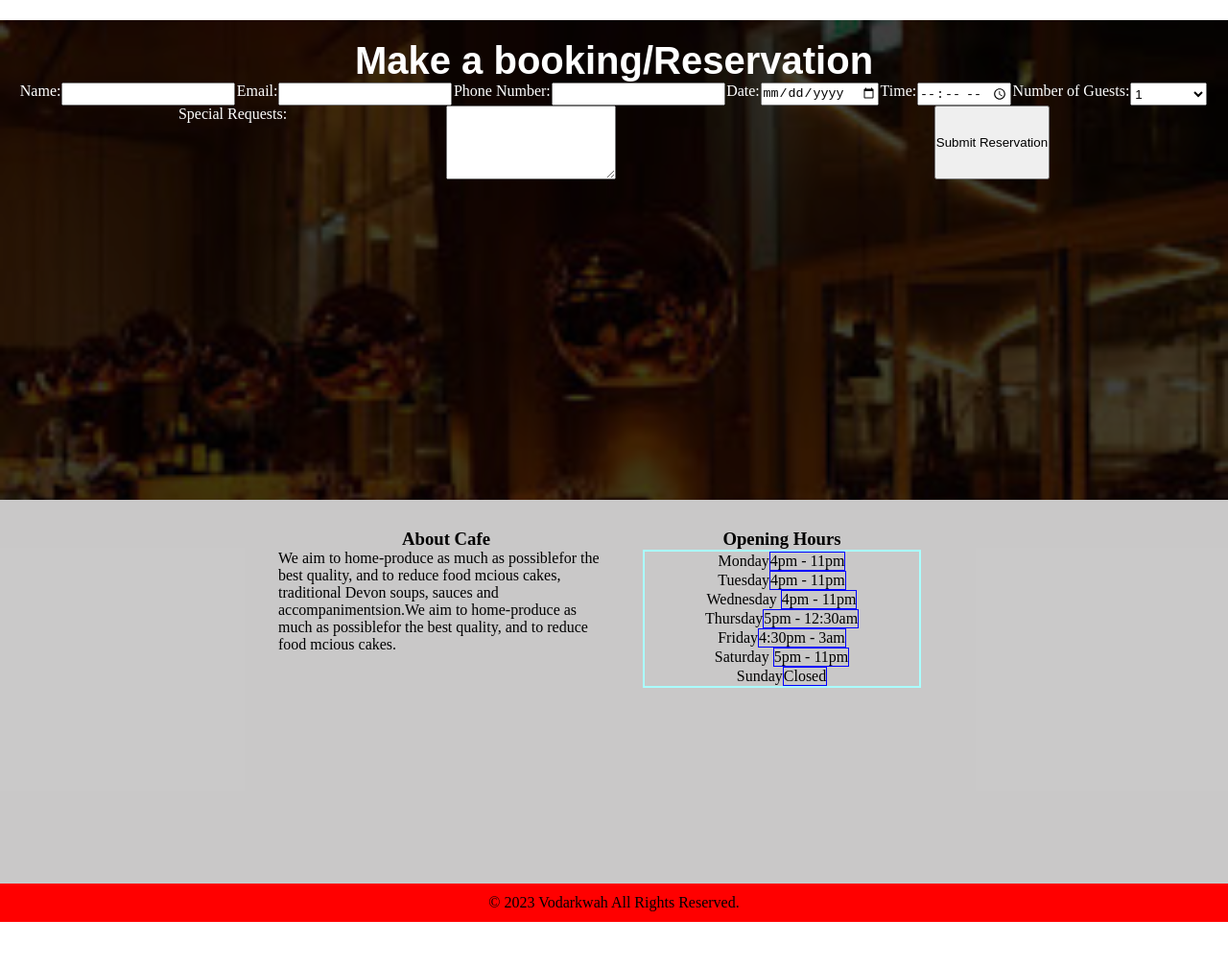
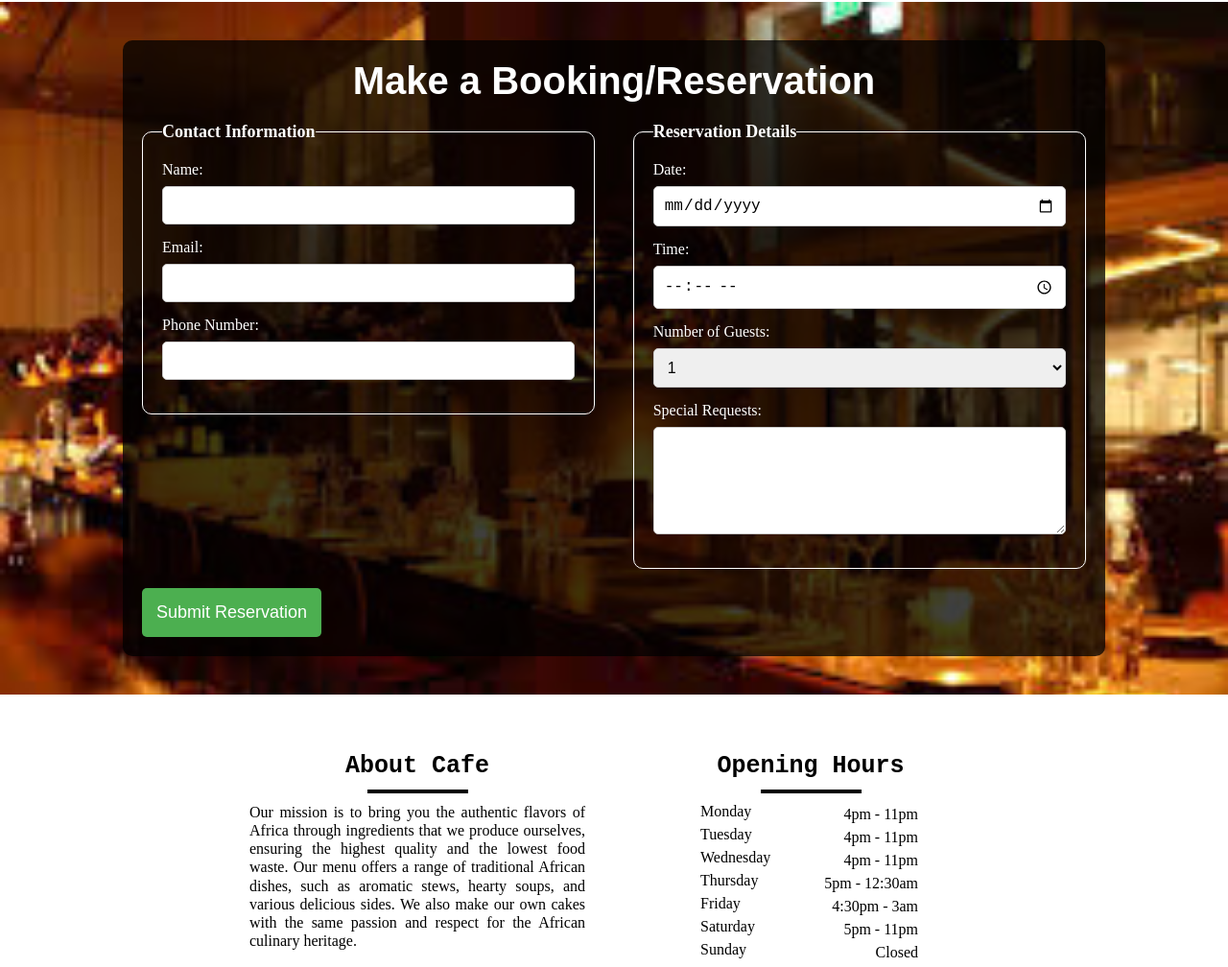
Before and after one commit to Vodarkwah/little-lemon-restaurant, a plain HTML site: page index.html in a window 1280 px wide. Shown: the part 1462-2470 px from the top of the page at 96% size. Before the commit the page ends 2423 px from the top, so only its background shows below. Drawn offline with Linux system fonts and the light colour scheme.

Commit message:
fixed reservation errors. Improved usability

```diff
--- a/index.html
+++ b/index.html
@@ -51,8 +51,9 @@
             </div>
 
         </div>
-        <h1 style="text-align: center; margin: 15px auto;" >Menu</h1>
-        <p style="margin: 30px; text-align: center; font-size: 30px;"> Step into a culinary journey where flavors dance on your palate and each bite tells a story of passion and craftsmanship. Our menu is a symphony of taste, blending the freshest ingredients with inspired creativity to transport you to a world of gastronomic delight. Picture succulent cuts of perfectly grilled meats, delicately seasoned seafood, and vibrant, garden-fresh vegetables—all expertly curated to tantalize your taste buds. From the first sip to the last bite, our dishes are a celebration of culinary artistry. Join us and embark on a dining experience that transcends the ordinary, where every meal is a sensory adventure waiting to be savored. </p>
+        <h1 style="text-align: center; margin: 25px auto; font-size: 50px; font-family:'Trebuchet MS', 'Lucida Sans Unicode', 'Lucida Grande', 'Lucida Sans', Arial;" >Menu</h1>
+        <p style="margin: 50px; text-align: center; font-size: 30px; font-family: 'Lucida Sans', 'Lucida Sans Regular', 'Lucida Grande', 'Lucida Sans Unicode';"> Step into a culinary journey where flavors dance on your palate and each bite tells a story of passion and craftsmanship.</p>
+        <p style="margin: 30px; text-align: center; font-size: 20px; color: rgb(124, 124, 124); font-family: Arial;"> Our menu is a symphony of taste, blending the freshest ingredients with inspired creativity to transport you to a world of gastronomic delight. </p>
         <section id="dishes">
 
             <div class="card banku">
@@ -86,23 +87,30 @@
 
         <section id="reservation">
             <div class="reservation-container">
-                <h3>Make a booking/Reservation</h3>
-                <form action="">
-
+                <h3>Make a Booking/Reservation</h3>
+                <form action="" id="reservation-form">
+                    <div class="form-section">
+                        <fieldset>
+                            <legend>Contact Information</legend>
                             <label for="name">Name:</label>
-                    <input type="text" id="name" name="name" required><br>
+                            <input type="text" id="name" name="name" required>
 
                             <label for="email">Email:</label>
-                    <input type="email" id="email" name="email" required><br>
+                            <input type="email" id="email" name="email" required>
 
                             <label for="phone">Phone Number:</label>
-                    <input type="tel" id="phone" name="phone" required><br>
+                            <input type="tel" id="phone" name="phone" required>
+                        </fieldset>
+                    </div>
 
+                    <div class="form-section">
+                        <fieldset>
+                            <legend>Reservation Details</legend>
                             <label for="date">Date:</label>
-                    <input type="date" id="date" name="date" required> <br>
+                            <input type="date" id="date" name="date" required>
 
                             <label for="time">Time:</label>
-                    <input type="time" id="time" name="time" required><br>
+                            <input type="time" id="time" name="time" required>
 
                             <label for="guests">Number of Guests:</label>
                             <select name="guests" id="guests" required>
@@ -112,16 +120,17 @@
                                 <option value="4">4</option>
                                 <option value="5+">5 or more</option>
                             </select>
-                        <br>
 
                             <label for="special-requests">Special Requests:</label>
                             <textarea name="special-requests" id="special-requests" rows="5"></textarea>
-                    <br>
+                        </fieldset>
+                    </div>
+
                     <button type="submit">Submit Reservation</button>
                 </form>
             </div>
+        </section>
 
-        </section>
 
 
 
@@ -130,22 +139,22 @@
         <div class="footer-info">
             <!-- need 2 cards. 1 cards describing about cafe, the other talking about opeining hours -->
             <div class="about-cafe footer-card">
-                <h3 class="title-bar-footer">About Cafe</h3>
+                <h3 class="title-bar-footer">About Cafe</h3><hr>
                 <div class="footer-about">
-                    <p>We aim to home-produce as much as possiblefor the best quality, and to reduce food mcious cakes, traditional Devon soups, sauces and accompanimentsion.We aim to home-produce as much as possiblefor the best quality, and to reduce food mcious cakes.</p>
+                    <p>Our mission is to bring you the authentic flavors of Africa through ingredients that we produce ourselves, ensuring the highest quality and the lowest food waste. Our menu offers a range of traditional African dishes, such as aromatic stews, hearty soups, and various delicious sides. We also make our own cakes with the same passion and respect for the African culinary heritage.</p>
                 </div>
-                <ul class="footer-social"> <!-- Here we add our social media accounts-->
-                    <li><a href="#"><i class="fa fa-facebook"></i></a></li>
+                <!-- <ul class="footer-social"> Here we add our social media accounts-->
+                    <!-- <li><a href="#"><i class="fa fa-facebook"></i></a></li>
                     <li><a href="#"><i class="fa fa-twitter"></i></a></li>
                     <li><a href="#"><i class="fa fa-instagram"></i></a></li>
 
-                </ul>
+                </ul> -->
             </div>
 
 
             <!--section descriginb the opening hours -->
             <div class="opening-hours footer-card">
-                <h3>Opening Hours</h3>
+                <h3>Opening Hours</h3> <hr>
                 <ul>
                     <li>Monday<span> 4pm - 11pm</span></li>
                     <li>Tuesday<span> 4pm - 11pm</span></li>
--- a/styles.css
+++ b/styles.css
@@ -256,44 +256,85 @@ text-shadow: 0 0 10px rgba(255, 252, 252, 0.8), 0 0 20px rgba(0, 255, 255, 0.6),
     align-self: center;
     margin-right: 20px;
 }
+#reservation {
+    height: auto;
+    min-height: 500px;
+    background: url(./assets/reservation.jpeg), rgba(0, 0, 0, 0.1);
+    background-repeat: no-repeat;
+    background-size: cover;
+    color: #fff;
+    padding: 40px 0;
+}
 
+#reservation h3 {
+    text-align: center;
+    font-family: Arial, Helvetica, sans-serif;
+    font-size: 40px;
+    margin-bottom: 20px;
+}
 
+.reservation-container {
+    background: rgba(0, 0, 0, 0.75);
+    width: 80%;
+    max-width: 1200px;
+    margin: 0 auto;
+    padding: 20px;
+    border-radius: 10px;
+}
 
+#reservation-form {
+    display: flex;
+    flex-wrap: wrap;
+    justify-content: space-between;
+}
 
-#reservation{
-    /* display: flex; */
-    /* justify-content: space-between; */
+.form-section {
+    width: 48%;
+}
 
-    /* justify-content: center; */
-    height: 500px;
-    background: url(./assets/reservation.jpeg), rgba(0, 0, 0, 0.1);
-    background-repeat:no-repeat;
-    background-size: cover;
+fieldset {
+    margin-bottom: 20px;
+    padding: 20px;
+    border: 1px solid #fff;
+    border-radius: 10px;
+}
+
+legend {
+    font-weight: bold;
+    font-size: 18px;
+}
+
+label {
+    display: block;
+    margin-bottom: 8px;
+    font-size: 16px;
     color: #fff;
 }
 
-#reservation h3{
-    text-align: center;
-    font-family: Arial, Helvetica, sans-serif;
-    font-size: 40px;
+input,
+select,
+textarea {
+    width: 100%;
+    padding: 10px;
+    border: 1px solid #ccc;
+    border-radius: 5px;
+    font-size: 16px;
+    margin-bottom: 15px;
 }
 
-.reservation-container{
-    background: rgba(0, 0, 0, 0.75);
-    width: 100%;
-    height: 100%;
-    /* display: absolute; */
-    margin: 0 auto;
-    padding: 20px;
+button {
+    background-color: #4CAF50;
+    color: #fff;
+    padding: 15px;
+    border: none;
+    border-radius: 5px;
+    cursor: pointer;
+    font-size: 18px;
 }
 
-#reservation form{
-    display: flex;
-    flex-flow: wrap;
-    justify-content: space-evenly;
-
+button:hover {
+    background-color: #45a049;
 }
-
 
 /* MAIN SECTION END */
 
@@ -302,33 +343,61 @@ text-shadow: 0 0 10px rgba(255, 252, 252, 0.8), 0 0 20px rgba(0, 255, 255, 0.6),
 .footer-info{  /* Parent container of about, open hours and contact us*/
     display: flex;
     justify-content:center;
-    background-color: rgba(196, 195, 195, 0.9);
-    height: 400px;
+    /* background-color: rgba(0, 0, 0, 0.2); */
+    /* background: linear-gradient(to bottom left, rgba(230, 230, 30, 0.5), rgba(210, 110, 10, 0.7), rgba(167, 167, 37, 0.5), rgba(144, 140, 135, 0.7)); */
+    /* background-image: linear-gradient( 179deg,  rgba(0,0,0,1) 9.2%, rgba(127,16,16,1) 103.9% ); */
+    /* background-image: linear-gradient(40deg, #af97b2 0%, #aa6b73 100%); */
+    height: 300px;
     padding: 30px;
 }
 footer div h3{
     text-align: center;
+    font-size: 25px;
+    font-family: 'Courier New';
 }
 
 .footer-card{
     width: 350px;
+    margin: 30px;
 }
 
 .opening-hours ul{
     display: flex;
     flex-direction: column;
-    border: #aff 2px solid;
+    /* border: #aff 2px solid; */
+}
+
+.opening-hours li {
+    /* margin: 10px 0; */
+    display: flex;
+    justify-content: space-between;
+}
+
+.footer-about p {
+    color: black;
+    font-size: 16px;
+    line-height: 1.2;
+    text-align: justify;
+
 }
 
 footer li span{
     display: inline-flex;
-    border: blue 1px solid;
+    /* border: blue 1px solid; */
+    margin: 3px;
 }
+hr{
+    border: 2px solid black;
+    width: 30%;
+    justify-self: center;
+    margin: 10px auto;
+
+}
+/*
+footer li span{
 
 
-form input{
-
-}
+} */
 
 .copyright{
     background-color: red;
@@ -336,6 +405,8 @@ form input{
     display: flex;
     justify-content: center;
     align-items: center;
+    /* text-align: center; */
+    color: white;
 }
 /* END OF FOOTER */
 
```
Lines whose indentation alone changed are shown as unchanged.
